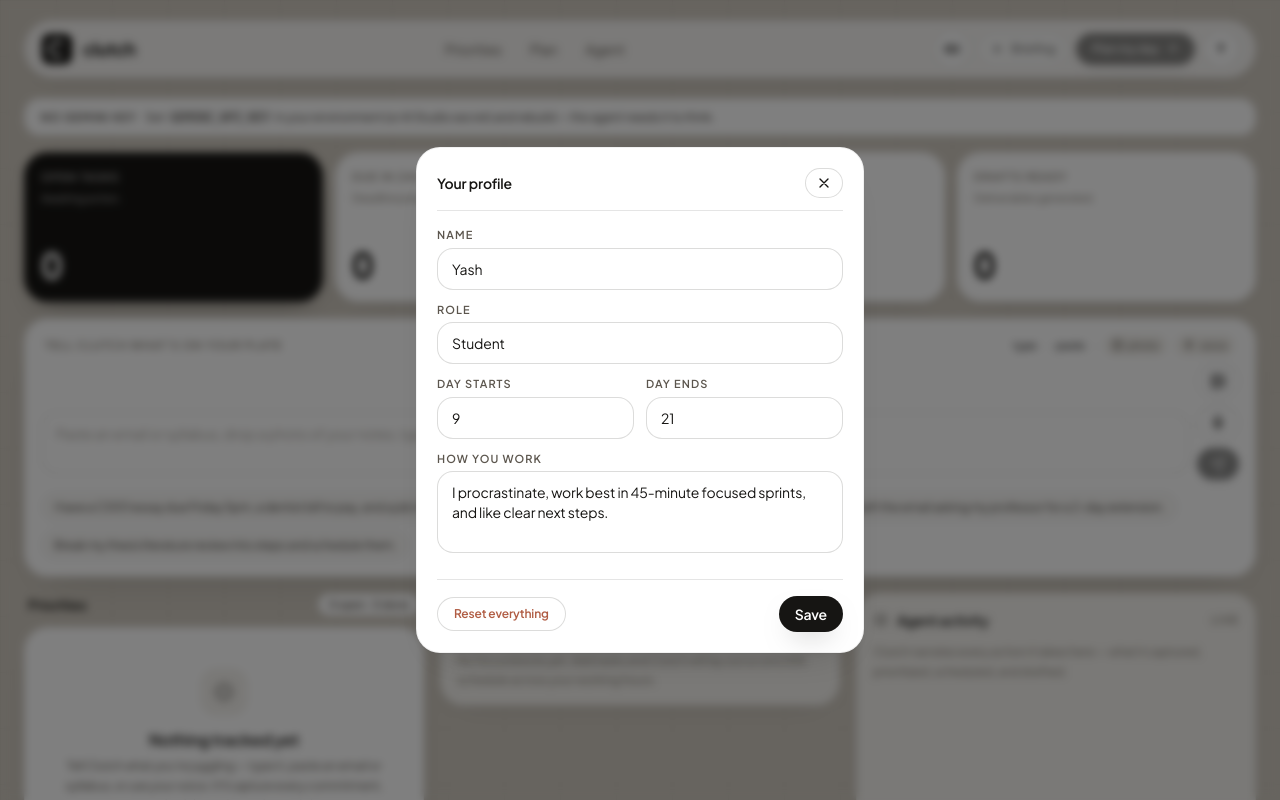
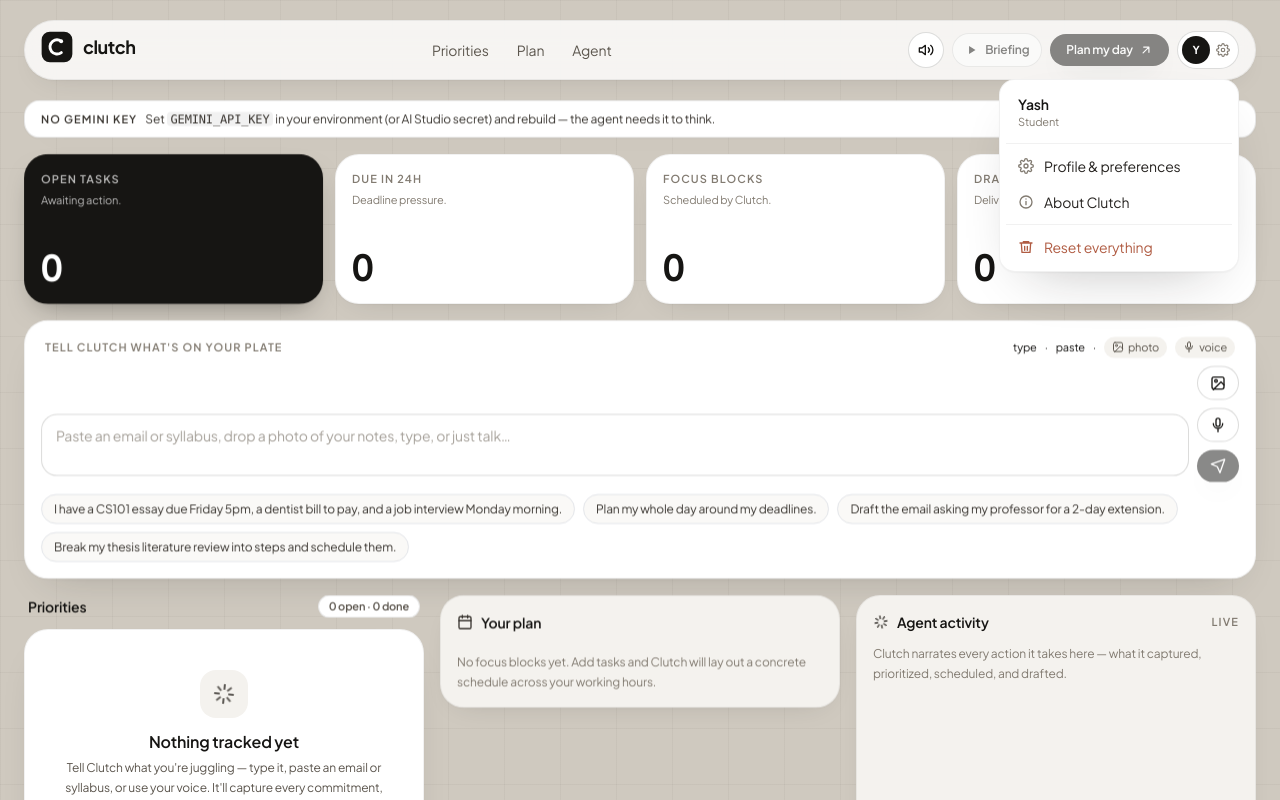
Before and after one commit to YashIsTheBest247/Clutch, a React (Vite) app: page / in a window 1280 px wide. Both pictures are taken after a click on the button "Open profile menu". Shown: the top 800 px of the page. Built offline with nearby package versions, Linux system fonts and the light colour scheme.

Commit message:
fixed freeze on plan my day + auto scroll +profile section

```diff
--- a/src/App.tsx
+++ b/src/App.tsx
@@ -13,7 +13,9 @@
 import { Settings } from './components/Settings';
 import { Reveal } from './components/Reveal';
 import { FocusTimer } from './components/FocusTimer';
-import { ArrowUpRight, Calendar, Check, Doc, Flame, Play, Speaker, Sparkle } from './components/icons';
+import { ProfileMenu } from './components/ProfileMenu';
+import { AboutModal } from './components/AboutModal';
+import { ArrowUpRight, Calendar, Check, Doc, Flame, Gear, Play, Speaker, Sparkle } from './components/icons';
 import { Logo } from './components/Logo';
 
 function StatCard({
@@ -65,7 +67,9 @@
   const { state, thinking, liveActions } = store;
   const [openTask, setOpenTask] = useState<Task | null>(null);
   const [showSettings, setShowSettings] = useState(false);
+  const [showAbout, setShowAbout] = useState(false);
   const [focusTask, setFocusTask] = useState<Task | null>(null);
+  const [planning, setPlanning] = useState(false);
   const streak = state.streak?.count ?? 0;
 
   // Voice-out: speak the agent's daily briefing (and optionally every reply).
@@ -113,6 +117,18 @@
   const scrollToId = (id: string) =>
     document.getElementById(id)?.scrollIntoView({ behavior: 'smooth', block: 'start' });
 
+  const planMyDay = async () => {
+    if (thinking || open.length === 0) return;
+    setPlanning(true);
+    try {
+      await store.sendToAgent('Review everything and build the best plan for me right now.');
+    } finally {
+      setPlanning(false);
+      // Let the new message render, then reveal the live agent chat.
+      setTimeout(() => scrollToId('agent'), 120);
+    }
+  };
+
   const open = state.tasks.filter((t) => t.status !== 'done');
   const sorted = useMemo(
     () =>
@@ -139,7 +155,13 @@
       <header className="sticky top-2 z-30 mb-5">
         <div className="flex items-center justify-between gap-2 rounded-full border border-ink-900/[0.06] bg-paper-50/80 px-3 py-2 shadow-soft backdrop-blur-md sm:px-4 sm:py-2.5">
           <div className="flex items-center gap-2.5">
-            <Logo markClassName="h-8 w-8 text-ink-900" />
+            <button
+              onClick={() => window.scrollTo({ top: 0, behavior: 'smooth' })}
+              title="Back to top"
+              className="rounded-full transition-transform hover:scale-[1.02] active:scale-95"
+            >
+              <Logo markClassName="h-8 w-8 text-ink-900" />
+            </button>
             <h1 className="sr-only">Clutch</h1>
             {streak > 0 && (
               <span
@@ -179,20 +201,38 @@
               <span className="hidden sm:inline">Briefing</span>
             </button>
             <button
-              onClick={() => store.sendToAgent('Review everything and build the best plan for me right now.')}
+              onClick={planMyDay}
               disabled={thinking || open.length === 0}
-              className="btn-primary !px-3 !text-xs sm:!px-4"
+              className={`btn-primary !px-3 !text-xs sm:!px-4 ${planning ? 'disabled:!opacity-100' : ''}`}
             >
-              <span className="hidden sm:inline">Plan my day</span>
-              <span className="sm:hidden">Plan</span>
-              <ArrowUpRight className="h-3.5 w-3.5" />
+              {planning ? (
+                <>
+                  <Sparkle className="h-3.5 w-3.5 animate-spin" />
+                  <span className="hidden sm:inline">Planning…</span>
+                </>
+              ) : (
+                <>
+                  <span className="hidden sm:inline">Plan my day</span>
+                  <span className="sm:hidden">Plan</span>
+                  <ArrowUpRight className="h-3.5 w-3.5" />
+                </>
+              )}
             </button>
-            <button
-              onClick={() => setShowSettings(true)}
-              className="flex h-9 w-9 shrink-0 items-center justify-center rounded-full border border-ink-900/15 bg-paper-50 text-xs font-bold text-ink-900 transition-colors hover:border-ink-900/40"
+            <ProfileMenu
+              profile={state.profile}
+              onProfile={() => setShowSettings(true)}
+              onAbout={() => setShowAbout(true)}
+              onReset={() => {
+                if (confirm('Clear all tasks, schedule and history?')) store.clearAll();
+              }}
             >
-              {(state.profile.name?.[0] || 'U').toUpperCase()}
-            </button>
+              <span className="flex shrink-0 items-center gap-1.5 rounded-full border border-ink-900/15 bg-paper-50 py-1 pl-1 pr-2 transition-colors hover:border-ink-900/40">
+                <span className="flex h-7 w-7 items-center justify-center rounded-full bg-ink-900 text-[11px] font-bold text-paper-50">
+                  {(state.profile.name?.[0] || 'U').toUpperCase()}
+                </span>
+                <Gear className="h-3.5 w-3.5 text-ink-500" />
+              </span>
+            </ProfileMenu>
           </div>
         </div>
       </header>
@@ -394,6 +434,7 @@
           onComplete={() => store.setTaskStatus(focusTask.id, 'done')}
         />
       )}
+      {showAbout && <AboutModal onClose={() => setShowAbout(false)} />}
       {openTask && <DeliverableModal task={openTask} onClose={() => setOpenTask(null)} />}
       {showSettings && (
         <Settings
--- /dev/null
+++ b/src/components/AboutModal.tsx
@@ -0,0 +1,47 @@
+import { Logo } from './Logo';
+import { X } from './icons';
+
+const FEATURES = [
+  'Autonomous plan → prioritize → schedule → do',
+  'Photo & paste capture (Gemini multimodal)',
+  'Live web research (Google Search grounding)',
+  'Spoken daily briefing + slippage alerts',
+  'Focus timer, streaks & calendar export',
+];
+
+export function AboutModal({ onClose }: { onClose: () => void }) {
+  return (
+    <div
+      className="fixed inset-0 z-50 flex items-center justify-center bg-black/50 p-4 backdrop-blur-sm"
+      onClick={onClose}
+    >
+      <div className="card w-full max-w-md animate-fade-up p-6" onClick={(e) => e.stopPropagation()}>
+        <div className="mb-4 flex items-start justify-between">
+          <Logo markClassName="h-10 w-10 text-ink-900" />
+          <button onClick={onClose} className="btn-ghost !px-2.5 !py-1.5">
+            <X />
+          </button>
+        </div>
+        <h3 className="font-display text-lg font-semibold text-ink-900">Clutch</h3>
+        <p className="mt-1 text-sm leading-relaxed text-ink-600">
+          Your autonomous AI Chief of Staff. Clutch doesn't just remind you — it plans, prioritizes, schedules, and
+          does the work so you never miss a deadline.
+        </p>
+
+        <ul className="mt-4 space-y-2">
+          {FEATURES.map((f) => (
+            <li key={f} className="flex items-start gap-2 text-xs text-ink-700">
+              <span className="mt-1.5 h-1.5 w-1.5 shrink-0 rounded-full bg-ink-900" />
+              {f}
+            </li>
+          ))}
+        </ul>
+
+        <div className="mt-5 border-t border-ink-900/[0.06] pt-3">
+          <p className="label text-ink-900">Built with</p>
+          <p className="mt-1 text-xs text-ink-600">Gemini 2.5 Flash · Google AI Studio · Google Cloud Run</p>
+        </div>
+      </div>
+    </div>
+  );
+}
--- /dev/null
+++ b/src/components/ProfileMenu.tsx
@@ -0,0 +1,85 @@
+import { useEffect, useRef, useState, type ReactElement } from 'react';
+import type { UserProfile } from '../types';
+import { Gear, Info, Trash } from './icons';
+
+function Item({
+  icon,
+  label,
+  onClick,
+  danger,
+}: {
+  icon: ReactElement;
+  label: string;
+  onClick: () => void;
+  danger?: boolean;
+}) {
+  return (
+    <button
+      onClick={onClick}
+      className={`flex w-full items-center gap-2.5 rounded-xl px-3 py-2 text-left text-sm transition-colors ${
+        danger ? 'text-signal-red hover:bg-signal-red/10' : 'text-ink-800 hover:bg-stone-100'
+      }`}
+    >
+      <span className={danger ? 'text-signal-red' : 'text-ink-500'}>{icon}</span>
+      {label}
+    </button>
+  );
+}
+
+export function ProfileMenu({
+  profile,
+  children,
+  onProfile,
+  onAbout,
+  onReset,
+}: {
+  profile: UserProfile;
+  children: ReactElement; // the avatar trigger
+  onProfile: () => void;
+  onAbout: () => void;
+  onReset: () => void;
+}) {
+  const [open, setOpen] = useState(false);
+  const ref = useRef<HTMLDivElement>(null);
+
+  useEffect(() => {
+    if (!open) return;
+    const onDown = (e: MouseEvent) => {
+      if (ref.current && !ref.current.contains(e.target as Node)) setOpen(false);
+    };
+    const onEsc = (e: KeyboardEvent) => e.key === 'Escape' && setOpen(false);
+    document.addEventListener('mousedown', onDown);
+    document.addEventListener('keydown', onEsc);
+    return () => {
+      document.removeEventListener('mousedown', onDown);
+      document.removeEventListener('keydown', onEsc);
+    };
+  }, [open]);
+
+  const act = (fn: () => void) => () => {
+    setOpen(false);
+    fn();
+  };
+
+  return (
+    <div ref={ref} className="relative">
+      <button onClick={() => setOpen((o) => !o)} title="Profile & settings" aria-label="Open profile menu">
+        {children}
+      </button>
+
+      {open && (
+        <div className="absolute right-0 top-12 z-50 w-60 animate-fade-up rounded-2xl border border-ink-900/[0.06] bg-paper-50 p-1.5 shadow-panel">
+          <div className="px-3 py-2">
+            <p className="font-display text-sm font-semibold text-ink-900">{profile.name}</p>
+            <p className="text-[11px] text-ink-500">{profile.role}</p>
+          </div>
+          <div className="my-1 h-px bg-ink-900/[0.06]" />
+          <Item icon={<Gear className="h-4 w-4" />} label="Profile & preferences" onClick={act(onProfile)} />
+          <Item icon={<Info className="h-4 w-4" />} label="About Clutch" onClick={act(onAbout)} />
+          <div className="my-1 h-px bg-ink-900/[0.06]" />
+          <Item icon={<Trash className="h-4 w-4" />} label="Reset everything" danger onClick={act(onReset)} />
+        </div>
+      )}
+    </div>
+  );
+}
--- a/src/components/icons.tsx
+++ b/src/components/icons.tsx
@@ -57,6 +57,23 @@
     <path d="M12 7v5l3 2" />
   </svg>
 );
+export const Info = ({ className = base }: P) => (
+  <svg className={className} viewBox="0 0 24 24" fill="none" stroke="currentColor" strokeWidth="2" strokeLinecap="round" strokeLinejoin="round">
+    <circle cx="12" cy="12" r="9" />
+    <path d="M12 11v5M12 7.5h.01" />
+  </svg>
+);
+export const Trash = ({ className = base }: P) => (
+  <svg className={className} viewBox="0 0 24 24" fill="none" stroke="currentColor" strokeWidth="2" strokeLinecap="round" strokeLinejoin="round">
+    <path d="M3 6h18M8 6V4h8v2M19 6l-1 14H6L5 6M10 11v6M14 11v6" />
+  </svg>
+);
+export const Gear = ({ className = base }: P) => (
+  <svg className={className} viewBox="0 0 24 24" fill="none" stroke="currentColor" strokeWidth="2" strokeLinecap="round" strokeLinejoin="round">
+    <circle cx="12" cy="12" r="3" />
+    <path d="M19.4 15a1.65 1.65 0 0 0 .33 1.82l.06.06a2 2 0 1 1-2.83 2.83l-.06-.06a1.65 1.65 0 0 0-1.82-.33 1.65 1.65 0 0 0-1 1.51V21a2 2 0 0 1-4 0v-.09A1.65 1.65 0 0 0 9 19.4a1.65 1.65 0 0 0-1.82.33l-.06.06a2 2 0 1 1-2.83-2.83l.06-.06a1.65 1.65 0 0 0 .33-1.82 1.65 1.65 0 0 0-1.51-1H3a2 2 0 0 1 0-4h.09A1.65 1.65 0 0 0 4.6 9a1.65 1.65 0 0 0-.33-1.82l-.06-.06a2 2 0 1 1 2.83-2.83l.06.06a1.65 1.65 0 0 0 1.82.33H9a1.65 1.65 0 0 0 1-1.51V3a2 2 0 0 1 4 0v.09a1.65 1.65 0 0 0 1 1.51 1.65 1.65 0 0 0 1.82-.33l.06-.06a2 2 0 1 1 2.83 2.83l-.06.06a1.65 1.65 0 0 0-.33 1.82V9a1.65 1.65 0 0 0 1.51 1H21a2 2 0 0 1 0 4h-.09a1.65 1.65 0 0 0-1.51 1Z" />
+  </svg>
+);
 export const Plus = ({ className = base }: P) => (
   <svg className={className} viewBox="0 0 24 24" fill="none" stroke="currentColor" strokeWidth="2" strokeLinecap="round" strokeLinejoin="round">
     <path d="M12 5v14M5 12h14" />
```
